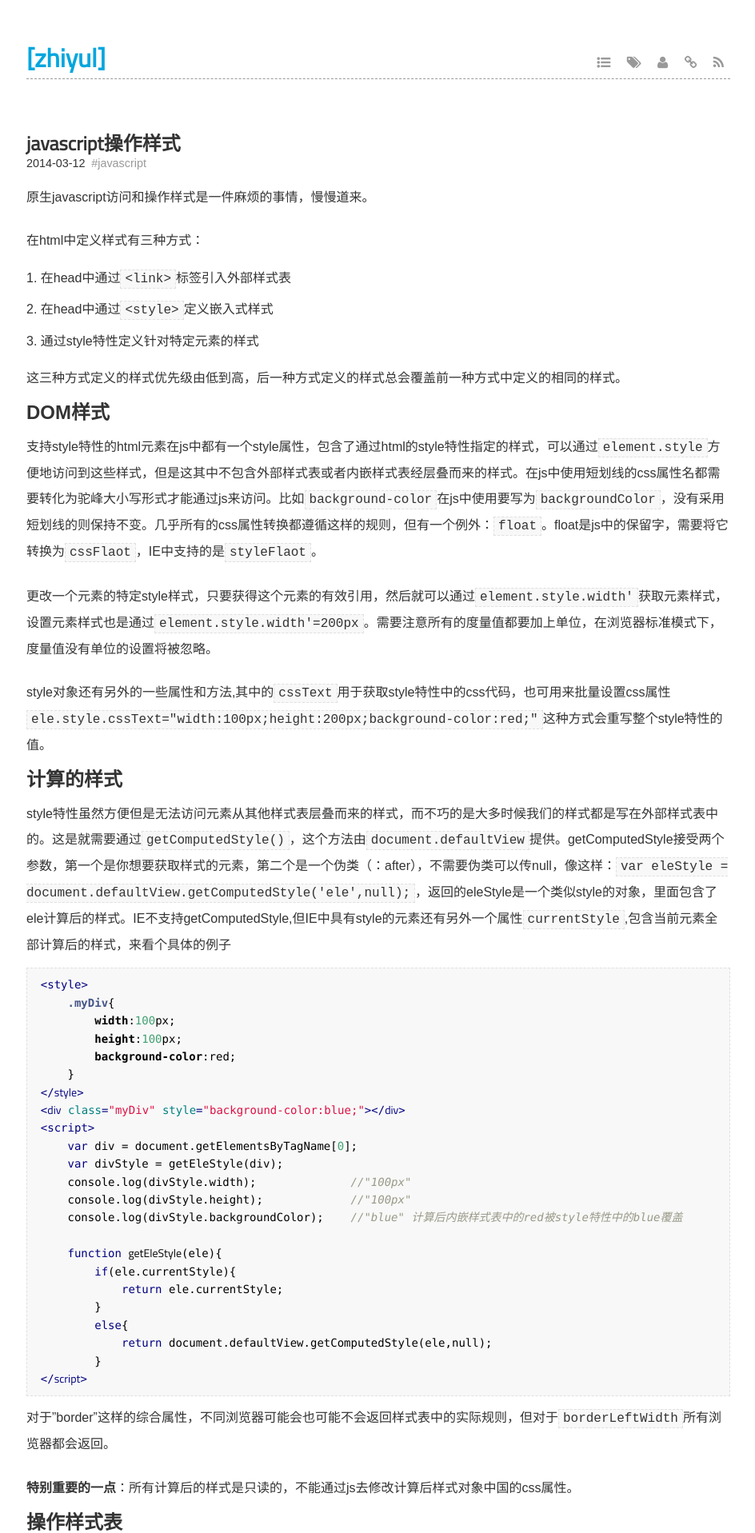
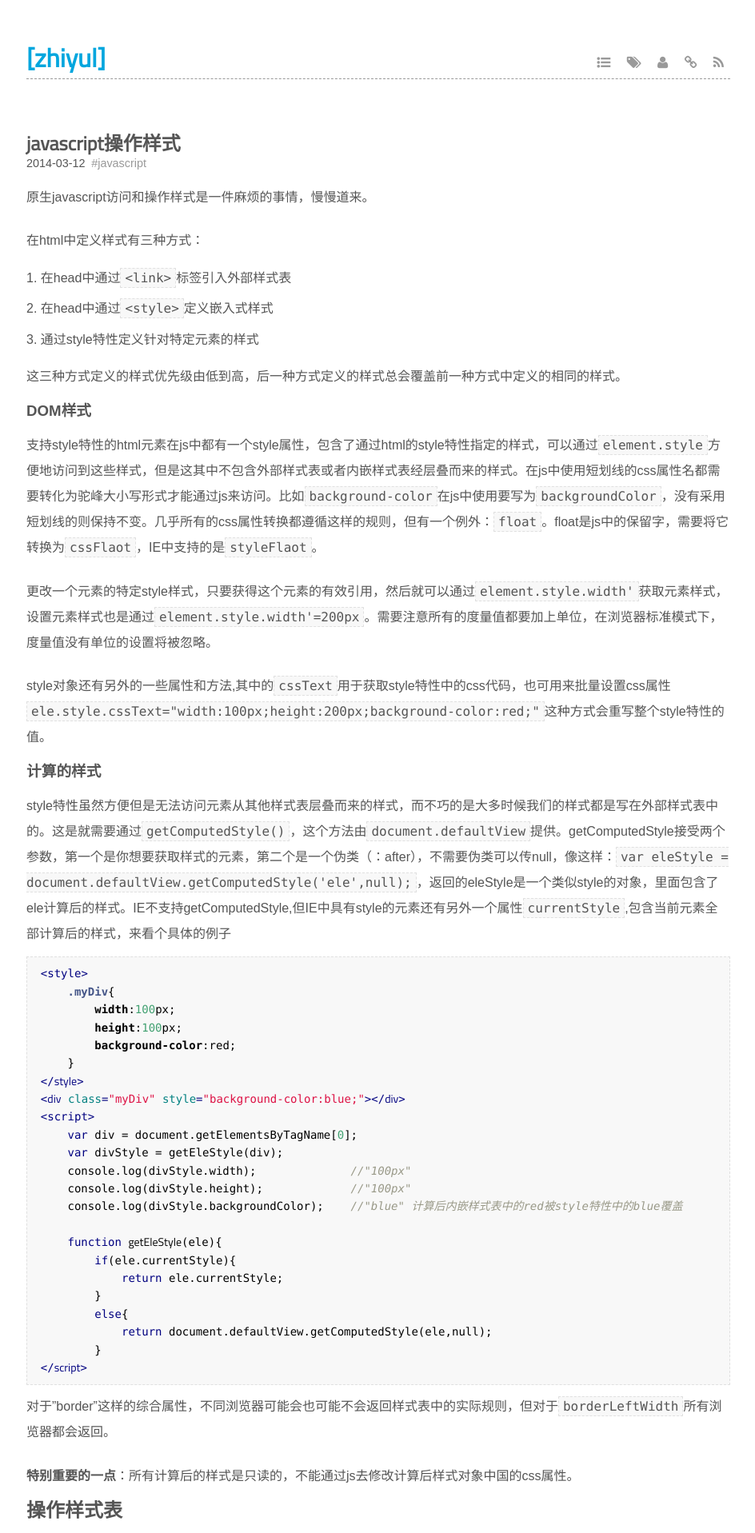
Before and after one commit to zhiyul/zhiyul.github.io, a Jekyll site: the page built from _posts/2014-03-12-operate-style.markdown, in a window 1280 px wide. Shown: the top 1917 px of the page at 80% size, without its empty margins (167-1111 px from the left). Built offline with Jekyll 4.4.1, drawn with Linux system fonts in a browser that asks for light colours; some web fonts are replaced; Markdown is read by kramdown in place of the engine named in the settings; comment, search, counter and statistics services are not loaded.

Commit message:
样式修改 添加favicon.ico

```diff
--- a/_layouts/default.html
+++ b/_layouts/default.html
@@ -8,7 +8,7 @@
     {% else %}
     <title>{{ site.name }}</title>
     {% endif %}
-    <link rel="shortcut icon" href="/favicon.ico">
+    <link rel="shortcut icon" href="/media/favicon.ico">
     <link href="/atom.xml" rel="alternate" title="{{ site.name }}" type="application/atom+xml" />
     <link rel="stylesheet" href="/media/css/style.css">
     <link rel="stylesheet" href="/media/css/github.css">
--- a/_posts/2014-03-12-operate-style.markdown
+++ b/_posts/2014-03-12-operate-style.markdown
@@ -15,7 +15,7 @@
 
 这三种方式定义的样式优先级由低到高，后一种方式定义的样式总会覆盖前一种方式中定义的相同的样式。
 
-##DOM样式
+###DOM样式
 
 支持style特性的html元素在js中都有一个style属性，包含了通过html的style特性指定的样式，可以通过`element.style`方便地访问到这些样式，但是这其中不包含外部样式表或者内嵌样式表经层叠而来的样式。在js中使用短划线的css属性名都需要转化为驼峰大小写形式才能通过js来访问。比如`background-color`在js中使用要写为`backgroundColor`，没有采用短划线的则保持不变。几乎所有的css属性转换都遵循这样的规则，但有一个例外：`float`。float是js中的保留字，需要将它转换为`cssFlaot`，IE中支持的是`styleFlaot`。
 
@@ -23,7 +23,7 @@
 
 style对象还有另外的一些属性和方法,其中的`cssText`用于获取style特性中的css代码，也可用来批量设置css属性 `ele.style.cssText="width:100px;height:200px;background-color:red;"`这种方式会重写整个style特性的值。
 
-##计算的样式
+###计算的样式
 
 style特性虽然方便但是无法访问元素从其他样式表层叠而来的样式，而不巧的是大多时候我们的样式都是写在外部样式表中的。这是就需要通过`getComputedStyle()`，这个方法由`document.defaultView`提供。getComputedStyle接受两个参数，第一个是你想要获取样式的元素，第二个是一个伪类（：after），不需要伪类可以传null，像这样：`var eleStyle = document.defaultView.getComputedStyle('ele',null);`，返回的eleStyle是一个类似style的对象，里面包含了ele计算后的样式。IE不支持getComputedStyle,但IE中具有style的元素还有另外一个属性`currentStyle`,包含当前元素全部计算后的样式，来看个具体的例子
 
@@ -71,4 +71,4 @@
 
  - `cssText` 返回整条规则对应的文本(IE不支持)，这个属性与上面提到的style,cssText类似，不同的是前者是只读的，返回值包括选择符和包含样式文本的花括号，后者可以被重写，返回值只有样式信息。
  - `selectorText` 返回当前规则的选择符文本，这个属性也是只读的，只在opera中允许进行修改。
- - `style`通过这个属性可以设置和访问规则中的特定样式
+ - `style` 通过这个属性可以设置和访问规则中的特定样式
--- a/media/css/style.css
+++ b/media/css/style.css
@@ -18,7 +18,7 @@
 body {
   font-size: 16px;
   font-family: "Lekton", "Hiragino Sans GB", "Microsoft YaHei", sans-serif;
-  color: #333; }
+  color: #555; }
 
 ol, ul {
   list-style-position: inside; }
@@ -67,6 +67,7 @@
 blockquote a,.post p a,.post li a{color: #00a6de;}
 code {
   background-color: #f8f8f8;
+  font-family: "Consolas", "Bitstream Vera Sans Mono", "Courier New", Courier, monospace !important;
   padding: 2px 5px;
   border: 1px dashed #e0e0e0; }
 
```
Also changed, not shown: media/favicon.ico.
